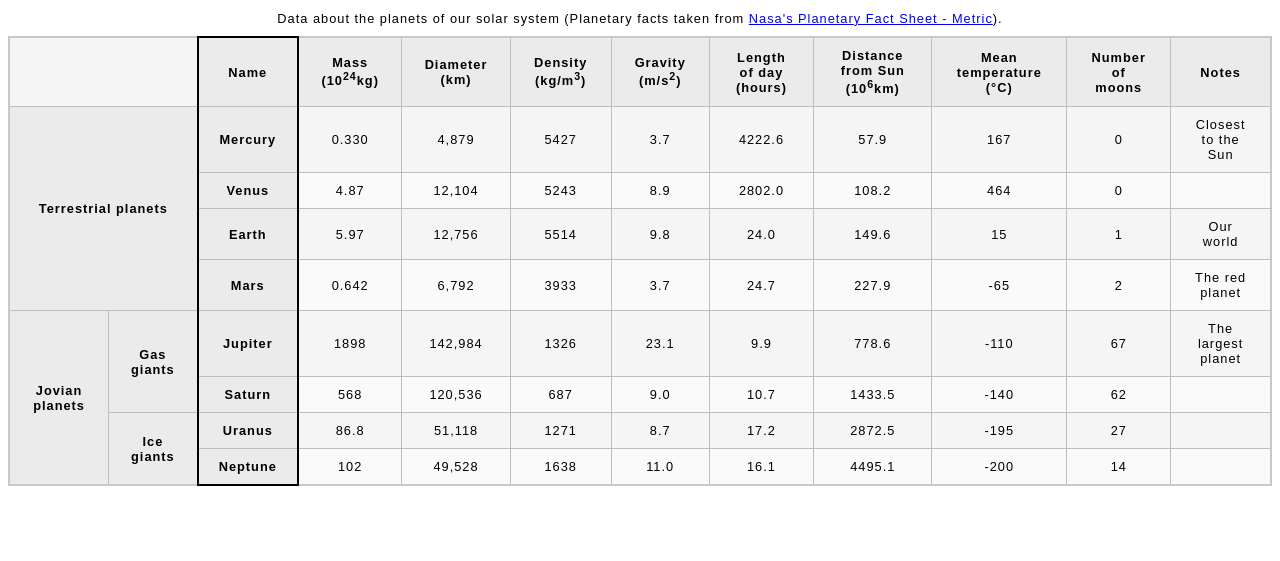
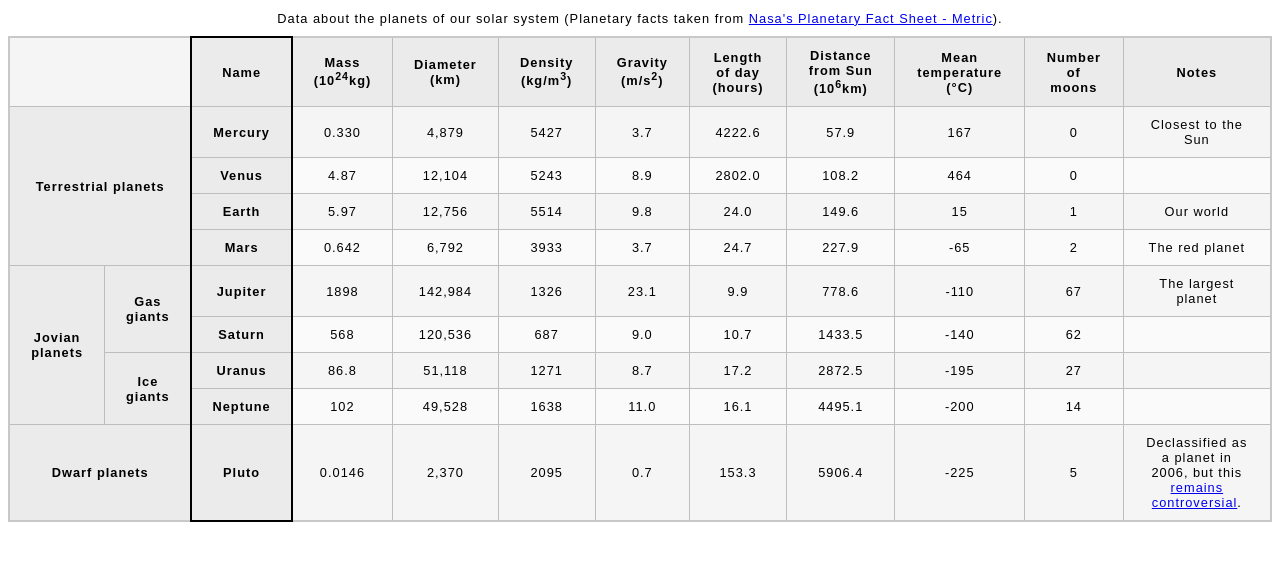
Before and after one commit to DhruvanshuLaheri/DhruvanshuLaheri.github.io, a plain HTML site: page Assignment2 Part2/blank-template.html in a window 1280 px wide. Shown: the part 79-640 px from the top of the page. Drawn offline with Linux system fonts and the light colour scheme.

Commit message:
commit 5
Dwarf planets added and all data added

```diff
--- a/Assignment2 Part2/blank-template.html
+++ b/Assignment2 Part2/blank-template.html
@@ -136,8 +136,19 @@ Description: Assignment 2 Part 2
       <td>14</td>
       <td></td>
     </tr>
-
-
+    <tr>
+      <th colspan="2" scope="row">Dwarf planets</th>
+      <th scope="row">Pluto</th>
+      <td>0.0146</td>
+      <td>2,370</td>
+      <td>2095</td>
+      <td>0.7</td>
+      <td>153.3</td>
+      <td>5906.4</td>
+      <td>-225</td>
+      <td>5</td>
+      <td>Declassified as a planet in 2006, but this <a href="https://www.usatoday.com/story/tech/2014/10/02/pluto-planet-solar-system/16578959/">remains controversial</a>.</td>
+    </tr>
     </tbody>
 
 
```
